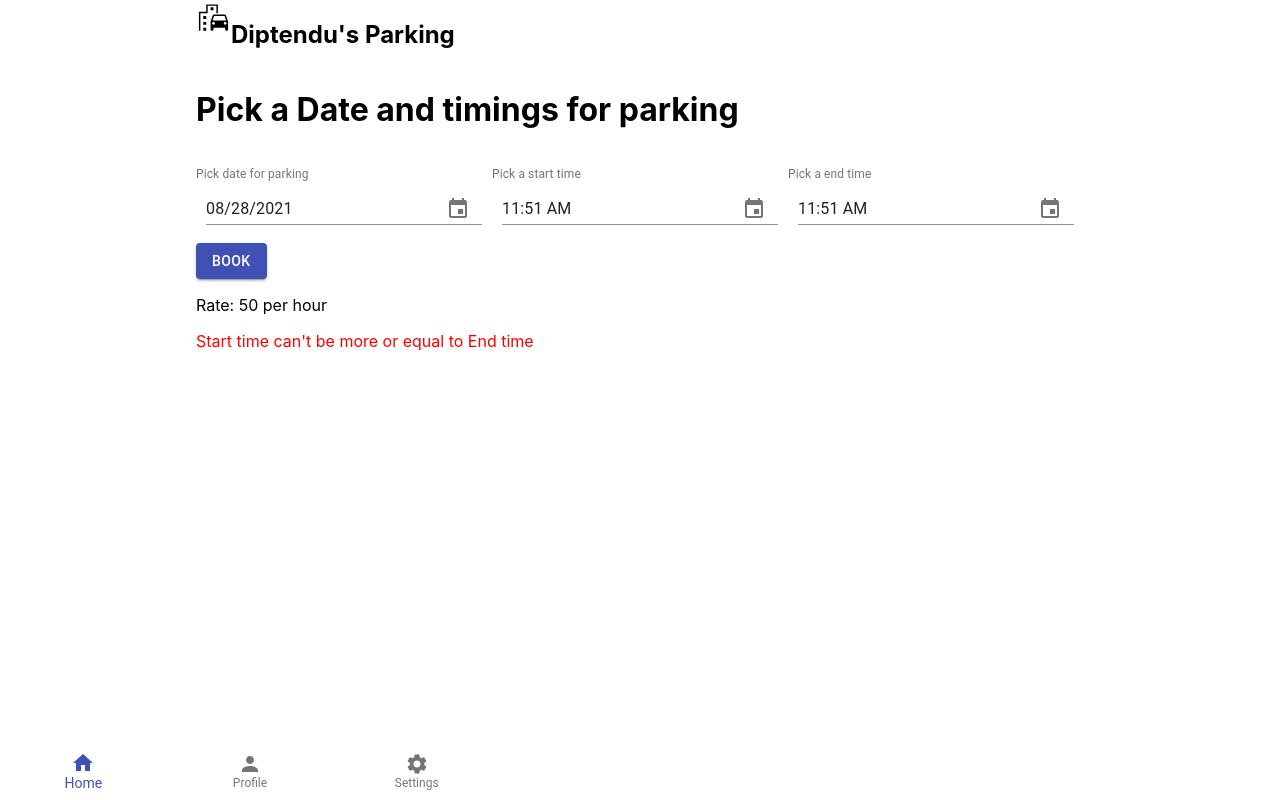
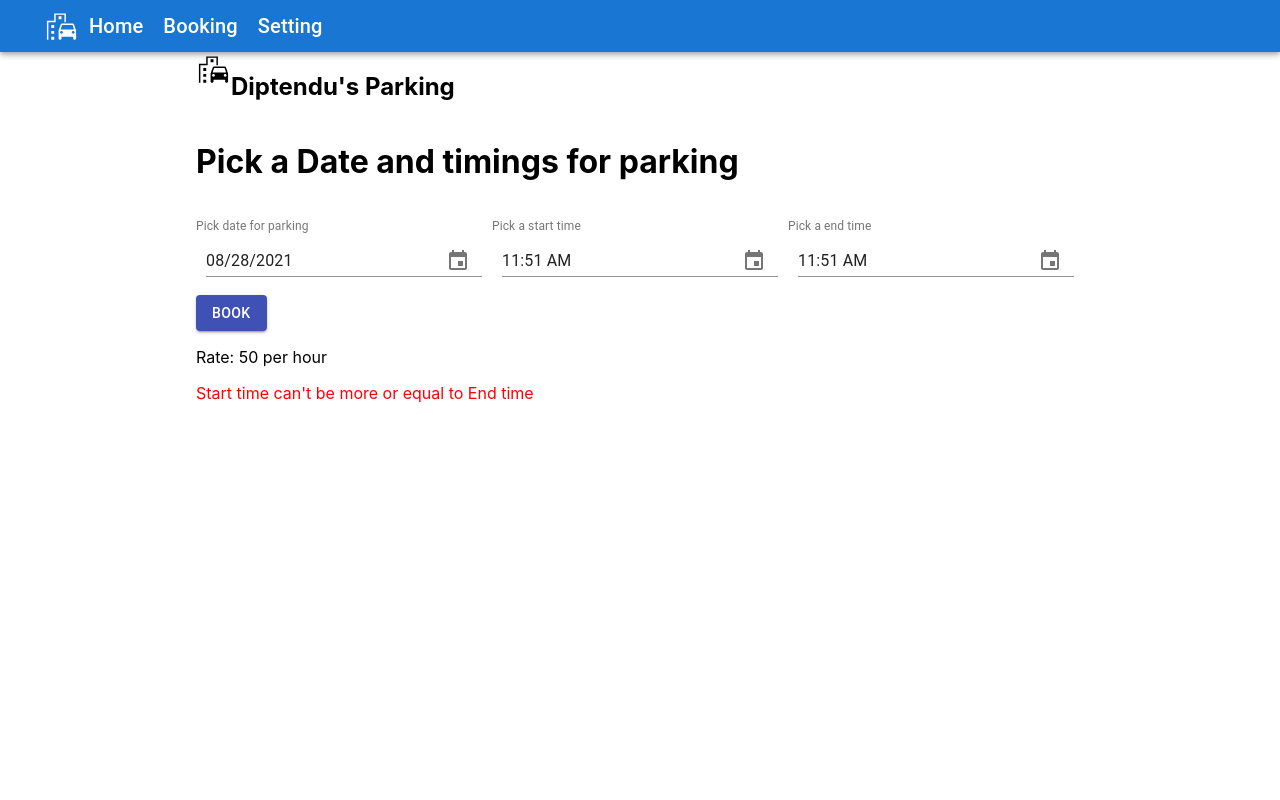
Before and after one commit to kangkan1/parking-lot-ui-design, a React (Create React App) app: page / in a window 1280 px wide. Built offline with nearby package versions, Linux system fonts and the light colour scheme.

Commit message:
App bar added

```diff
--- a/package.json
+++ b/package.json
@@ -9,6 +9,7 @@
     "@material-ui/core": "^4.12.3",
     "@material-ui/icons": "^4.11.2",
     "@material-ui/pickers": "^3.3.10",
+    "@mui/icons-material": "^5.0.3",
     "@mui/material": "^5.0.0",
     "@testing-library/jest-dom": "^5.14.1",
     "@testing-library/react": "^11.2.7",
--- a/src/App.js
+++ b/src/App.js
@@ -10,6 +10,17 @@ import BottomNavigationAction from '@material-ui/core/BottomNavigationAction';
 import SettingsIcon from '@material-ui/icons/Settings';
 import SvgIcon from '@material-ui/core/SvgIcon';
 import PersonIcon from '@material-ui/icons/Person';
+
+
+import AppBar from '@mui/material/AppBar';
+import Box from '@mui/material/Box';
+import Toolbar from '@mui/material/Toolbar';
+import Typography from '@mui/material/Typography';
+import IconButton from '@mui/material/IconButton';
+
+
+import EmojiTransportationIcon from '@material-ui/icons/EmojiTransportation';
+//import MenuIcon from '@mui/icons-material/Menu';
 
 
 import Booking from './screens/Booking.js'
@@ -64,27 +75,43 @@ function App() {
   }, []);
     return (
       <div>
+        <Box sx={{ flexGrow: 1 }}>
+          <AppBar position="static">
+            <Toolbar variant="dense">
+              <IconButton edge="start" color="inherit" aria-label="menu" sx={{ mr: 2 }}>
 
+              </IconButton>
+              <EmojiTransportationIcon fontSize="large"/>
+              <Typography
+                variant="h6" color="inherit" component="div"
+                style={{padding:10}}
+                onClick={()=>{
+                  setValue(0);
+                }}>
+                Home
+              </Typography>
+              <Typography
+                style={{padding:10}}
+                variant="h6" color="inherit" component="div"
+                onClick={()=>{
+                  setValue(1);
+                }}>
+                Booking
+              </Typography>
+              <Typography
+                style={{padding:10}}
+                variant="h6" color="inherit" component="div"
+                onClick={()=>{
+                  setValue(2);
+                }}>
+                Setting
+              </Typography>
+            </Toolbar>
+          </AppBar>
+        </Box>
         {toDisplay(value)}
 
-        <BottomNavigation
-          value={value}
-          onChange={(event, newValue) => {
-            setValue(newValue);
-            console.log(newValue);
-          }}
-          showLabels
-          className={classes.root}
-          style = {{justifyContent: 'center',
-                    alignItems: 'center',
-                    position: 'absolute',
-                    align:'center',
-                    bottom: 0}}
-        >
-          <BottomNavigationAction label="Home" icon={<HomeIcon />} />
-          <BottomNavigationAction label="Profile" icon={<PersonIcon />} />
-          <BottomNavigationAction label="Settings" icon={<SettingsIcon />} />
-        </BottomNavigation>
+
       </div>
     );
 
--- a/src/screens/Profile.js
+++ b/src/screens/Profile.js
@@ -1,4 +1,6 @@
 import React, {useState} from 'react';
+import Button from '@mui/material/Button';
+import DeleteIcon from '@mui/icons-material/Delete';
 function Profile (){
   const json = {
                 data: {
@@ -49,7 +51,7 @@ function Profile (){
                 }
               };
 
-  const header = ["Date", "Start Time", "End time", "Price", "GST", "Total Price"];
+  const header = ["Date", "Start Time", "End time", "Price", "GST", "Total Price", ""];
   const [tableData, setTableData] = useState(json);
   const renderTable = () =>{
     return(
@@ -58,7 +60,7 @@ function Profile (){
               <table style={{border:'1px solid #eee', boxShadow:'0 4px 5px #ccc'}}>
                 <thead>
                   <tr>{header.map((h, i) =>
-                    <th style={{backgroundColor: '#04AA6D', padding:'1em',
+                    <th style={{backgroundColor: '#04AA6D', padding:'2em',
                                 textAlign: 'left', color:'white'}}
                       key={i}>
                       {h}
@@ -76,6 +78,13 @@ function Profile (){
                         <td style ={{backgroundColor:i%2===0?'white':'#ddd'}}>{data.c}</td>
                         <td style ={{backgroundColor:i%2===0?'white':'#ddd'}}>{data.d}</td>
                         <td style ={{backgroundColor:i%2===0?'white':'#ddd'}}>{data.e}</td>
+                        <td style ={{backgroundColor:i%2===0?'white':'#ddd'}}>
+                        <Button startIcon={<DeleteIcon />}
+                          onClick={()=>{
+                            alert("Deleted")
+                            let temp = {...tableData.data.available}
+                          }}>Delete</Button>
+                        </td>
                       </tr>
                     );
                   })}
```
Also changed, not shown: 1 other file (tests, documents, lock files or other folders).
